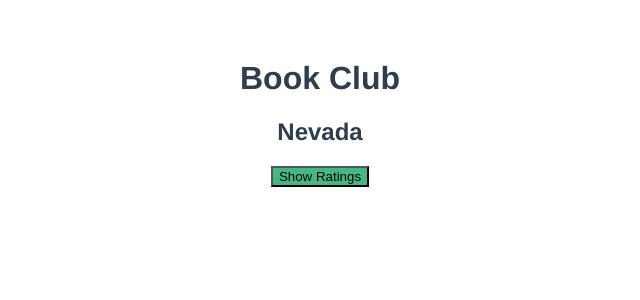
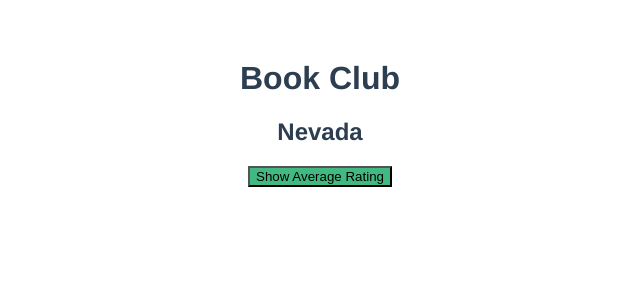
Before and after one commit to katebry/vue-bookclub, a Vue app in the folder bookclub-app/: page / in a window 1280 px wide. Shown: the top 300 px of the page, without its empty margins (320-960 px from the left). Built offline with nearby package versions, Linux system fonts and the light colour scheme.

Commit message:
feat: made button text dynamic

```diff
--- a/bookclub-app/src/components/Book.vue
+++ b/bookclub-app/src/components/Book.vue
@@ -1,6 +1,6 @@
 <template>
   <h2>{{ bookTitle }}</h2>
-  <button @click="toggleRatings">Show Ratings</button>
+  <button @click="toggleRatings">{{ratingsVisible ? 'Hide Average Rating' : 'Show Average Rating' }}</button>
   <h1 v-if="this.ratingsVisible">10/10</h1>
 </template>
 
```
